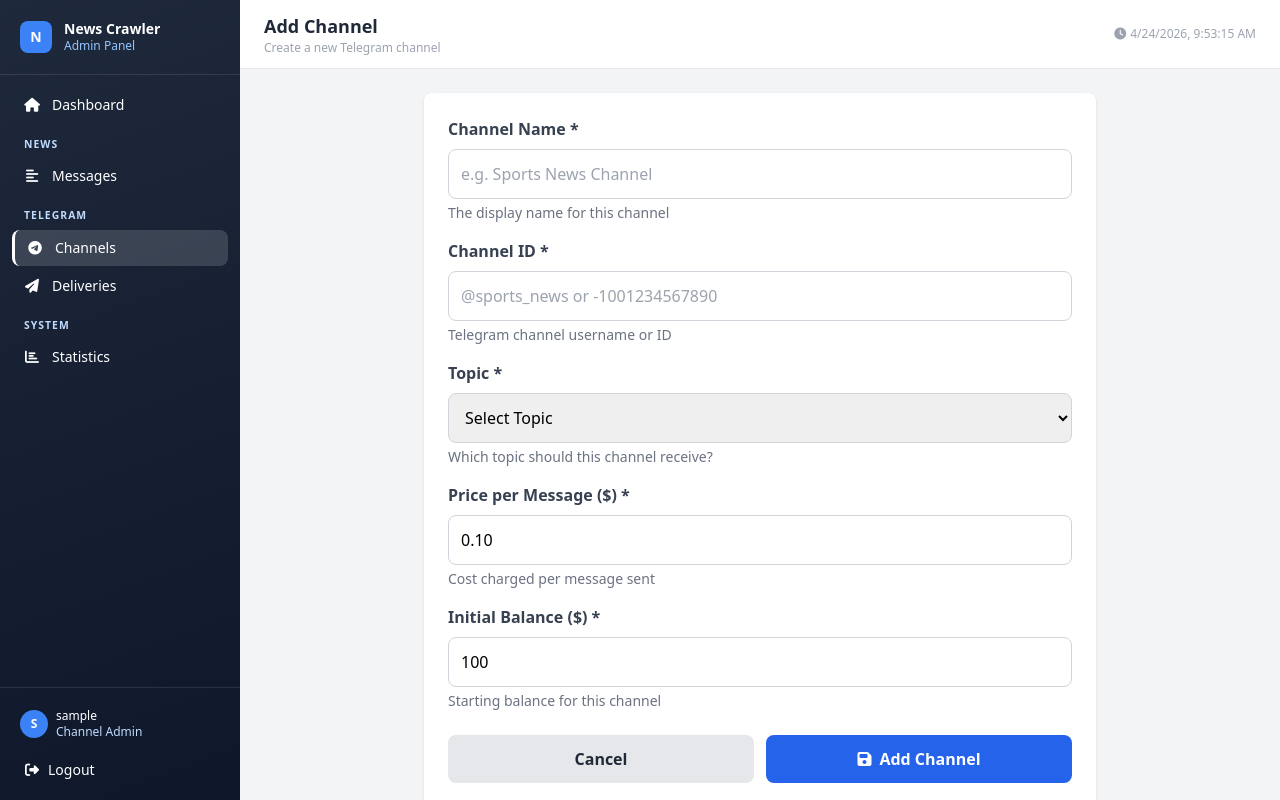
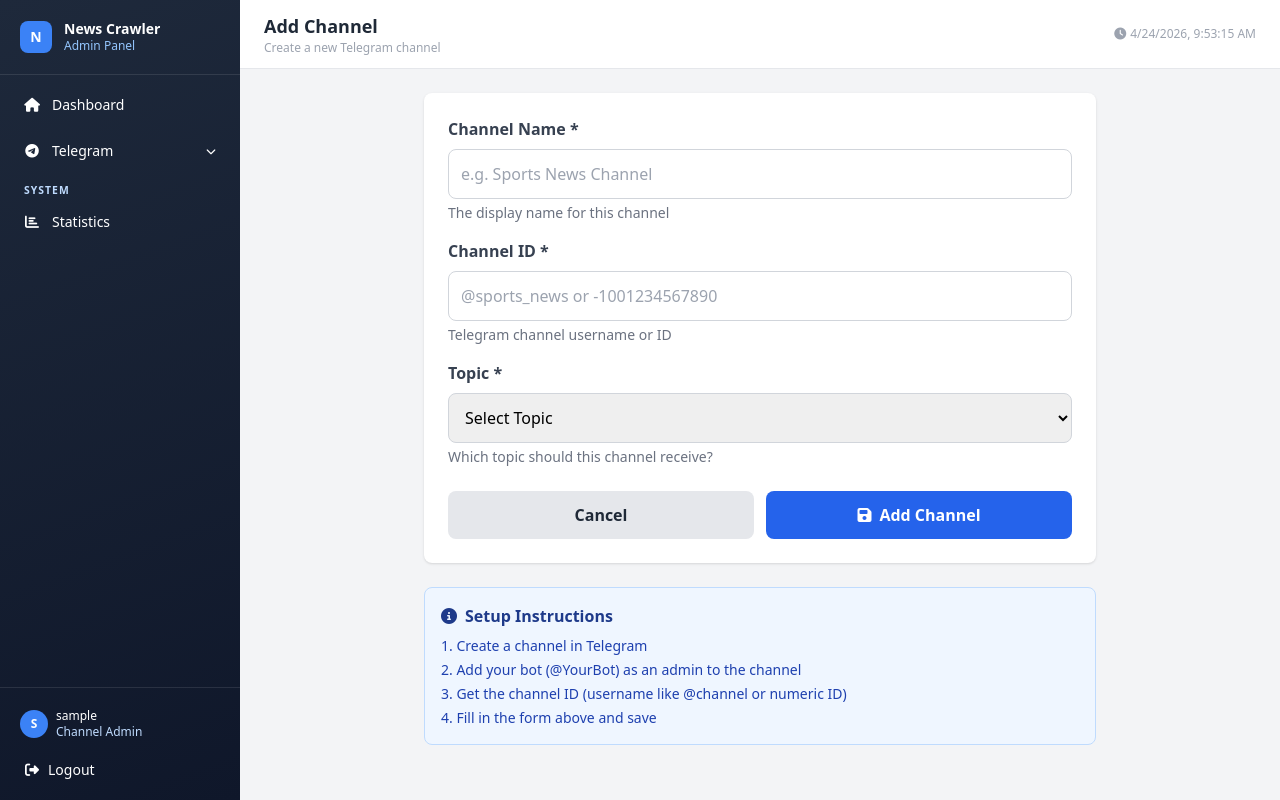
Before and after one commit to Abdulazizrav/NewsCrawler, a Django app: page /channels/add/ in a window 1280 px wide. Run offline with Django 5.2, Linux system fonts and the light colour scheme; the visitor is signed in with stand-in values (Sample User, id 1); data comes from the database, SQL or seed files in the repository; data that the repository does not hold is empty; some libraries are stand-ins or nearby versions.

Commit message:
Restrict topics and channel financial fields to superadmins; refactor sidebar to nested Telegram folder structure

```diff
--- a/apps/views.py
+++ b/apps/views.py
@@ -498,7 +498,7 @@
     return render(request, 'classifications.html', {'page_obj': page_obj, 'topics': topics, 'current_topic': topic_filter})
 
 
-@login_required(login_url='/login/')
+@superadmin_required
 def topic_list(request):
     try:
         superadmin = request.user.profile.role == 'superadmin'
@@ -576,13 +576,19 @@
 def channel_add(request):
     if request.method == 'POST':
         topic = get_object_or_404(Topic, pk=request.POST.get('topic'))
+
+        # Superadmin logic for price and balance
+        is_sa = is_superadmin(request.user)
+        price = Decimal(request.POST.get('price_per_message', '0.10')) if is_sa else Decimal('0.10')
+        balance = Decimal(request.POST.get('balance', '100.00')) if is_sa else Decimal('100.00')
+
         TelegramChannel.objects.create(
             owner=request.user,
             name=request.POST.get('name'),
             channel_id=request.POST.get('channel_id'),
             topic=topic,
-            price_per_message=Decimal(request.POST.get('price_per_message')),
-            balance=Decimal(request.POST.get('balance')),
+            price_per_message=price,
+            balance=balance,
             is_active=True,
             last_payment_date=timezone.now()
         )
@@ -602,11 +608,14 @@
         channel.name = request.POST.get('name')
         channel.channel_id = request.POST.get('channel_id')
         channel.topic = topic
-        channel.price_per_message = Decimal(request.POST.get('price_per_message'))
+
+        if is_superadmin(request.user):
+            channel.price_per_message = Decimal(request.POST.get('price_per_message', channel.price_per_message))
+
         channel.save()
         messages.success(request, f'Channel "{channel.name}" updated!')
         return redirect('dashboard:channel_list')
-    topics = Topic.objects.all().order_by('name')
+    topics = Topic.objects.filter(owner__is_staff=True).order_by('name')
     return render(request, 'channel_form.html', {'channel': channel, 'topics': topics, 'action': 'Edit'})
 
 
--- a/templates/base.html
+++ b/templates/base.html
@@ -63,20 +63,26 @@
                 <i class="fas fa-house w-4 text-center"></i> Dashboard
             </a>
 
-            <p class="sidebar-section text-blue-200 uppercase px-3 pt-3 pb-1 font-semibold">News</p>
-
-            <a href="{% url 'dashboard:summary_list' %}" class="sidebar-link flex items-center gap-3 px-3 py-2 rounded-lg text-white hover:text-white text-sm">
-                <i class="fas fa-align-left w-4 text-center"></i> Messages
-            </a>
-
-            <p class="sidebar-section text-blue-200 uppercase px-3 pt-3 pb-1 font-semibold">Telegram</p>
-
-            <a href="{% url 'dashboard:channel_list' %}" class="sidebar-link flex items-center gap-3 px-3 py-2 rounded-lg text-white hover:text-white text-sm">
-                <i class="fab fa-telegram w-4 text-center"></i> Channels
-            </a>
-            <a href="{% url 'dashboard:delivery_list' %}" class="sidebar-link flex items-center gap-3 px-3 py-2 rounded-lg text-white hover:text-white text-sm">
-                <i class="fas fa-paper-plane w-4 text-center"></i> Deliveries
-            </a>
+            <!-- ── TELEGRAM (Nested) ── -->
+            <div class="pt-2">
+                <button onclick="toggleSubmenu('telegram-submenu')" class="w-full sidebar-link flex items-center justify-between px-3 py-2 rounded-lg text-white hover:text-white text-sm focus:outline-none">
+                    <div class="flex items-center gap-3">
+                        <i class="fab fa-telegram w-4 text-center"></i> Telegram
+                    </div>
+                    <i class="fas fa-chevron-down text-[10px] transition-transform duration-200" id="telegram-chevron"></i>
+                </button>
+                <div id="telegram-submenu" class="hidden mt-1 pl-7 space-y-0.5">
+                    <a href="{% url 'dashboard:channel_list' %}" class="sidebar-link flex items-center gap-3 px-3 py-1.5 rounded-lg text-white/70 hover:text-white text-[13px]">
+                        <i class="fas fa-list-ul w-3 text-center text-[10px]"></i> Channels
+                    </a>
+                    <a href="{% url 'dashboard:summary_list' %}" class="sidebar-link flex items-center gap-3 px-3 py-1.5 rounded-lg text-white/70 hover:text-white text-[13px]">
+                        <i class="fas fa-envelope w-3 text-center text-[10px]"></i> Messages
+                    </a>
+                    <a href="{% url 'dashboard:delivery_list' %}" class="sidebar-link flex items-center gap-3 px-3 py-1.5 rounded-lg text-white/70 hover:text-white text-[13px]">
+                        <i class="fas fa-paper-plane w-3 text-center text-[10px]"></i> Deliveries
+                    </a>
+                </div>
+            </div>
 
             <p class="sidebar-section text-blue-200 uppercase px-3 pt-3 pb-1 font-semibold">System</p>
 
@@ -151,6 +157,31 @@
         setTimeout(tick, 1000);
     })();
 
+    // Submenu Toggle
+    function toggleSubmenu(id) {
+        const menu = document.getElementById(id);
+        const chevron = document.getElementById(id.replace('-submenu', '-chevron'));
+        menu.classList.toggle('hidden');
+        if (chevron) {
+            chevron.classList.toggle('rotate-180');
+        }
+        // Save state
+        localStorage.setItem(id, !menu.classList.contains('hidden'));
+    }
+
+    // Restore Submenu State
+    document.addEventListener('DOMContentLoaded', () => {
+        const ids = ['telegram-submenu'];
+        ids.forEach(id => {
+            const menu = document.getElementById(id);
+            const chevron = document.getElementById(id.replace('-submenu', '-chevron'));
+            if (localStorage.getItem(id) === 'true') {
+                menu.classList.remove('hidden');
+                if (chevron) chevron.classList.add('rotate-180');
+            }
+        });
+    });
+
     // Active sidebar link
     const path = window.location.pathname;
     document.querySelectorAll('.sidebar-link').forEach(link => {
--- a/templates/channel_form.html
+++ b/templates/channel_form.html
@@ -44,6 +44,7 @@
                     <p class="text-sm text-gray-500 mt-1">Which topic should this channel receive?</p>
                 </div>
 
+                {% if request.user.profile.role == 'superadmin' %}
                 <div class="mb-4">
                     <label class="block text-gray-700 font-semibold mb-2">Price per Message ($) *</label>
                     <input type="number" name="price_per_message" step="0.01" min="0.01"
@@ -61,6 +62,7 @@
                                required>
                         <p class="text-sm text-gray-500 mt-1">Starting balance for this channel</p>
                     </div>
+                {% endif %}
                 {% endif %}
 
                 <div class="flex space-x-3 mt-6">
```
